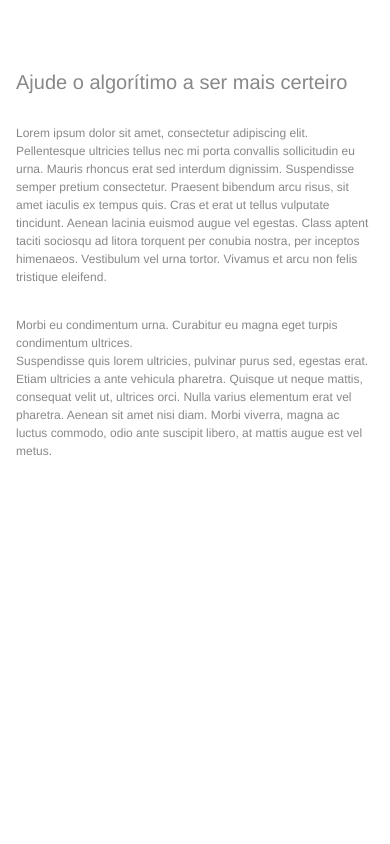
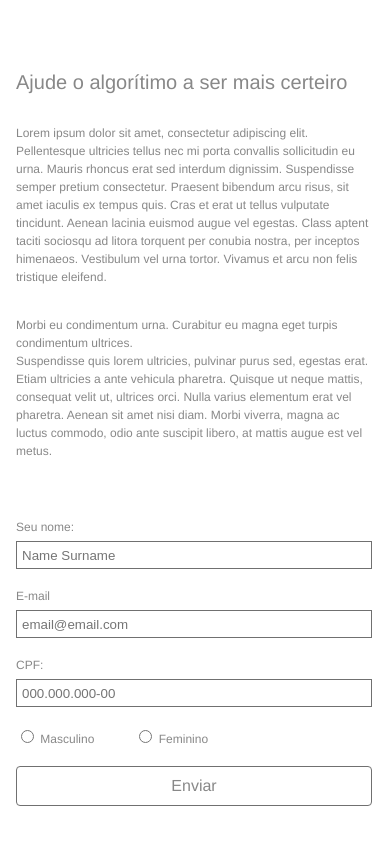
Before and after one commit to mariquegonn-dev/desafioFrontEnd, a plain HTML site: page index.html in a window 390 px wide. Shown: the part 414-1258 px from the top of the page. Before the commit the page ends 945 px from the top, so only its background shows below. Drawn offline with Linux system fonts and the light colour scheme.

Commit message:
feat: form added
form added and responsive is working.

```diff
--- a/index.html
+++ b/index.html
@@ -45,6 +45,36 @@
       <p class="font__hero-p">Lorem ipsum dolor sit amet, consectetur adipiscing elit. Pellentesque ultricies tellus nec mi porta convallis sollicitudin eu urna. Mauris rhoncus erat sed interdum dignissim. Suspendisse semper pretium consectetur. Praesent bibendum arcu risus, sit amet iaculis ex tempus quis. Cras et erat ut tellus vulputate tincidunt. Aenean lacinia euismod augue vel egestas. Class aptent taciti sociosqu ad litora torquent per conubia nostra, per inceptos himenaeos. Vestibulum vel urna tortor. Vivamus et arcu non felis tristique eleifend.</p>
       <p class="font__hero-p">Morbi eu condimentum urna. Curabitur eu magna eget turpis condimentum ultrices.<br> Suspendisse quis lorem ultricies, pulvinar purus sed, egestas erat. Etiam ultricies a ante vehicula pharetra. Quisque ut neque mattis, consequat velit ut, ultrices orci. Nulla varius elementum erat vel pharetra. Aenean sit amet nisi diam. Morbi viverra, magna ac luctus commodo, odio ante suscipit libero, at mattis augue est vel metus.</p>
     </div>
+
+    <form class="hero__form font__form">
+      <p class="hero__form-p">
+        <label for="name">Seu nome:</label>
+        <input type="text" id="name" placeholder="Name Surname">
+      </p>
+      <p class="hero__form-p">
+        <label for="email">E-mail</label>
+        <input type="email" id="email" placeholder="email@email.com">
+      </p>
+      <p class="hero__form-p">
+        <label for="cpf">CPF:</label>
+        <input type="text" id="cpf" placeholder="000.000.000-00">
+      </p>
+
+      <div class="hero__form-gen">
+        <p>
+          <input type="radio" name="sex">
+          <label for="masc">Masculino</label>
+        </p>
+        <p>
+          <input type="radio" name="sex">
+          <label for="fem">Feminino</label>
+        </p>
+      </div>
+
+      <a class="hero__form-button cor-1" href="">Enviar</a>
+    </form>
+
+
   </section>
 </body>
 
--- a/style/cores.css
+++ b/style/cores.css
@@ -1,6 +1,7 @@
 :root {
   --cor-0: #fff;
   --cor-1: #888;
+  --cor-2: #707070;
 }
 
 .cor-0 {
--- a/style/global.css
+++ b/style/global.css
@@ -28,4 +28,5 @@ img {
 .container {
   max-width: 1500px;
   margin: 0 auto;
+  box-sizing: border-box;
 }
--- a/style/header.css
+++ b/style/header.css
@@ -5,7 +5,7 @@
 .header__bg {
   width: 100%;
   height: 399px;
-  background: #707070;
+  background: var(--cor-2);
   clip-path: polygon(0 0, 100% 0, 100% 100%, 0 62.6%);
   position: absolute;
   z-index: -1;
@@ -31,9 +31,9 @@
   width: 158px;
   padding: 11px 0px;
   text-align: center;
-  background: #fff;
+  background: var(--cor-0);
   box-shadow: 0px 1px 6px #00000029;
-  border: 1px solid #707070;
+  border: 1px solid var(--cor-2);
   border-radius: 4px;
   display: inline-block;
 }
--- a/style/hero.css
+++ b/style/hero.css
@@ -1,27 +1,64 @@
 .hero {
-  padding: 150px 16px 71px 16px;
+  padding: 150px 18px 71px 16px;
   display: grid;
   grid-template-columns: 1fr 1fr;
+  align-items: center;
+  gap: 60px;
 }
 
 .hero__intro {
   display: grid;
   gap: 30px;
+  justify-content: end;
 }
 
 .hero__intro p {
   max-width: 520px;
 }
 
-@media (max-width: 1040px) {
-  .hero {
-    grid-template-columns: 1fr;
-    justify-items: center;
-  }
+.hero__form {
+  max-width: 340px;
+  display: grid;
+  gap: 20px;
+}
+
+.hero__form-p {
+  display: flex;
+  flex-direction: column;
+  gap: 7px;
+}
+
+.hero__form-p input {
+  max-width: 100%;
+  padding: 5.5px 5px;
+}
+
+.hero__form-p input,
+.hero__form-button {
+  border: 1px solid var(--cor-2);
+}
+
+.hero__form-button {
+  display: flex;
+  align-items: center;
+  justify-content: center;
+  height: 38px;
+  border-radius: 4px;
+  font: normal 16px/16px Helvetica;
+}
+
+.hero__form-gen {
+  display: flex;
+  gap: 40px;
 }
 
 @media (max-width: 520px) {
   .hero {
+    grid-template-columns: 1fr;
     padding-top: 98px;
   }
+
+  .hero__form {
+    max-width: 385px;
+  }
 }
--- a/style/tipografia.css
+++ b/style/tipografia.css
@@ -18,5 +18,9 @@
   font: normal 12px/18px Helvetica;
 }
 
+.font__form {
+  font: normal 12px/14px Helvetica;
+}
+
 @media (max-width: 520px) {
 }
```
